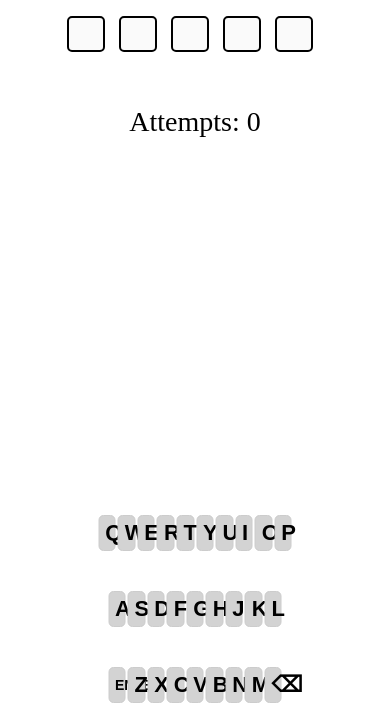
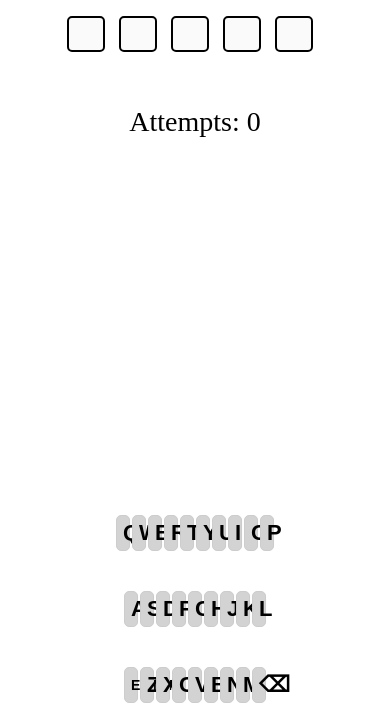
Before and after one commit to nogr8ness/Qrdle, a plain HTML site: page index.html in a window 390 px wide. Shown: the part 123-844 px from the top of the page. Drawn offline with Linux system fonts and the light colour scheme.

Commit message:
Scale Update 42

```diff
--- a/index.html
+++ b/index.html
@@ -93,7 +93,7 @@
         /* iPhones */
         @media (max-width: 600px) {
             .keyboard {
-                width: 50%;
+                width: 1%;
                 position: fixed;
                 left: 0;
                 background-color: #fff;
```
